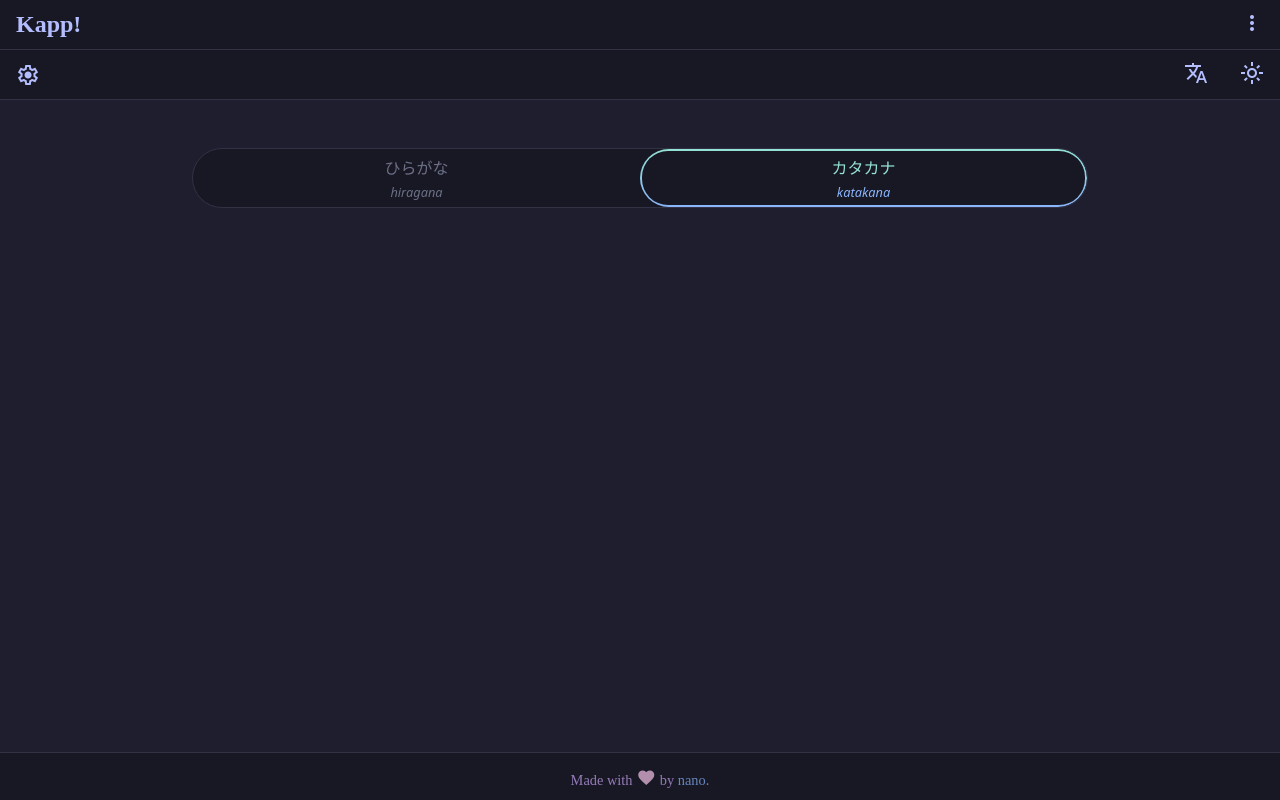
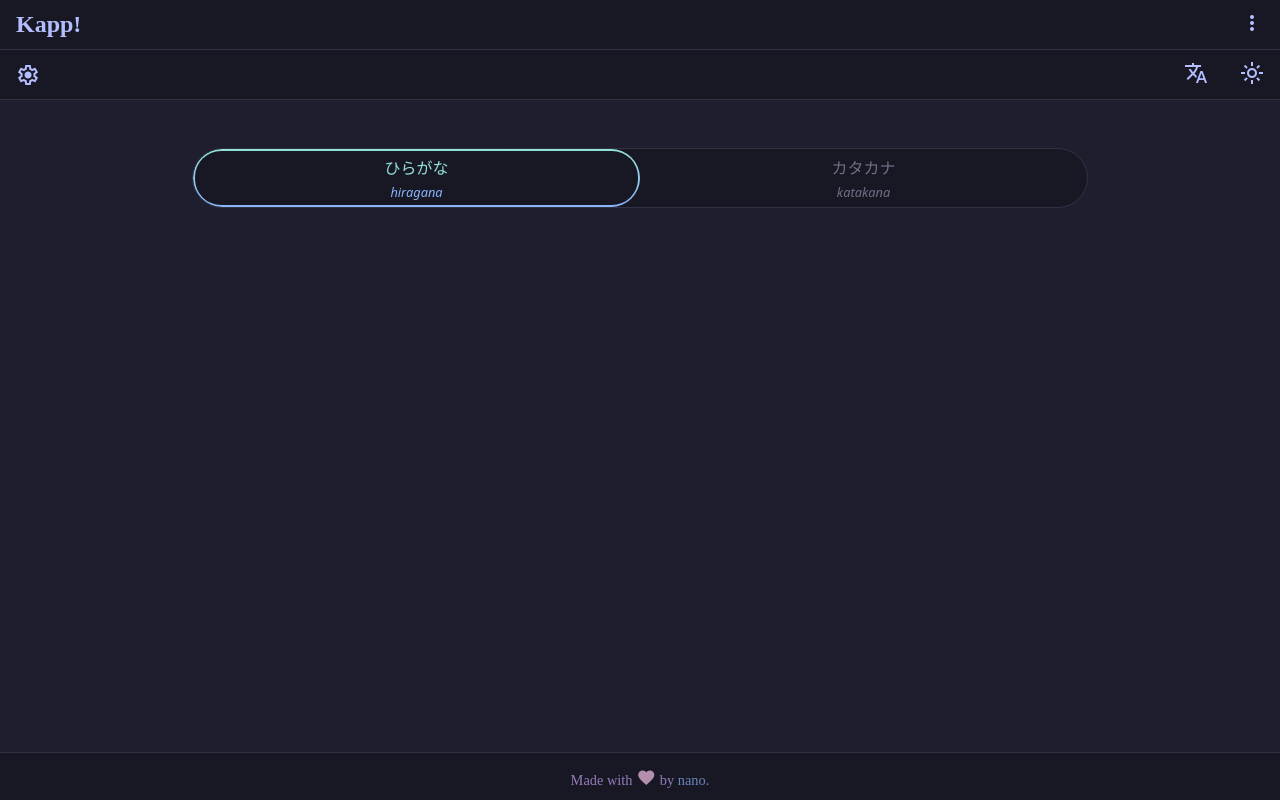
Before and after one commit to mec-nyan/kapp, a Preact app: page / in a window 1280 px wide. Built offline with nearby package versions, Linux system fonts and the light colour scheme; a web font is replaced by a local one.

Commit message:
Add state + animation to mode selector.

```diff
--- a/src/features/home/components/mainMenu.tsx
+++ b/src/features/home/components/mainMenu.tsx
@@ -1,10 +1,14 @@
-import ModeSelector from "./modeSelector";
+import ModeSelector from './modeSelector'
 import './mainMenu.scss'
+import { useState } from 'preact/hooks'
+import type { kanaKind } from '../../../types/kana'
 
 export default function MainMenu() {
+  const [kana, setKana] = useState<kanaKind>('hiragana')
+
   return (
     <div className='main-menu'>
-      <ModeSelector />
+      <ModeSelector kana={kana} setKana={setKana} />
     </div>
   )
 }
--- a/src/features/home/components/modeSelector.scss
+++ b/src/features/home/components/modeSelector.scss
@@ -1,4 +1,5 @@
 .mode-selector {
+  position: relative;
   height: 60px;
   width: 70%;
   display: grid;
@@ -29,8 +30,37 @@
 
 .mode-hiragana-outer.active,
 .mode-katakana-outer.active {
+}
+
+.mode-outer-gradient {
+  position: absolute;
+  height: 100%;
+  width: 50%;
+  display: flex;
+  flex-direction: column;
+  justify-content: center;
+  align-items: center;
+  overflow: hidden;
   background-image: linear-gradient(var(--teal), var(--blue));
-  color: var(--lavender);
+  border-radius: 30px;
+  transition: left 0.3s ease-in;
+}
+
+.mode-outer-gradient div {
+  position: relative;
+  width: calc(100% - 4px);
+  height: calc(100% - 4px);
+  background: var(--mantle);
+  border-radius: 26px;
+  /* border: 2px solid red; */
+}
+
+.mode-outer-gradient.left {
+  left: 0;
+}
+
+.mode-outer-gradient.right {
+  left: 50%;
 }
 
 .mode-hiragana,
@@ -42,17 +72,10 @@
   justify-content: space-evenly;
   align-items: center;
   /* TODO: Use good looking japanese fonts! */
-  font-family: "Ubuntu Sans", "Noto Sans", sans-serif;
-  /* background-image: none; */
-  /* background-color: none; */
-  /* background-image: none; */
+  font-family: 'Ubuntu Sans', 'Noto Sans', sans-serif;
   color: var(--overlay0);
   border-radius: 26px;
-}
-
-.mode-hiragana.active,
-.mode-katakana.active {
-  background: var(--mantle);
+  z-index: 1000;
 }
 
 .mode-hiragana.active .label-in-kana,
@@ -68,6 +91,7 @@
 .label-in-kana,
 .label-in-romaji {
   background: none;
+  transition: color 0.3s ease-in;
 }
 
 .label-in-kana {
--- a/src/features/home/components/modeSelector.tsx
+++ b/src/features/home/components/modeSelector.tsx
@@ -1,16 +1,36 @@
+import type { kanaKind } from '../../../types/kana'
 import './modeSelector.scss'
 
-export default function ModeSelector() {
+export default function ModeSelector({
+  kana,
+  setKana,
+}: {
+  kana: kanaKind
+  setKana: (k: kanaKind) => void
+}) {
   return (
     <div className='mode-selector'>
-      <div className='mode-hiragana-outer'>
-        <div className='mode-hiragana'>
+      <div
+        className={`mode-outer-gradient ${kana === 'hiragana' ? 'left' : 'right'}`}
+      >
+        <div></div>
+      </div>
+
+      <div
+        className={`mode-hiragana-outer ${kana === 'hiragana' && 'active'}`}
+        onClick={() => setKana('hiragana')}
+      >
+        <div className={`mode-hiragana ${kana === 'hiragana' && 'active'}`}>
           <div className='label-in-kana'>ひらがな</div>
           <div className='label-in-romaji'>hiragana</div>
         </div>
       </div>
-      <div className='mode-katakana-outer active'>
-        <div className='mode-katakana active'>
+
+      <div
+        className={`mode-katakana-outer ${kana === 'katakana' && 'active'}`}
+        onClick={() => setKana('katakana')}
+      >
+        <div className={`mode-katakana ${kana === 'katakana' && 'active'}`}>
           <div className='label-in-kana'>カタカナ</div>
           <div className='label-in-romaji'>katakana</div>
         </div>
--- /dev/null
+++ b/src/types/kana.d.ts
@@ -0,0 +1 @@
+export type kanaKind = 'hiragana' | 'katakana'
```
Also changed, not shown: src/features/home/components/mainMenu.scss (line endings or trailing spaces), src/features/shared/components/footer.scss (line endings or trailing spaces), src/features/shared/components/topBar.scss (line endings or trailing spaces), src/pages/home.scss (line endings or trailing spaces).
